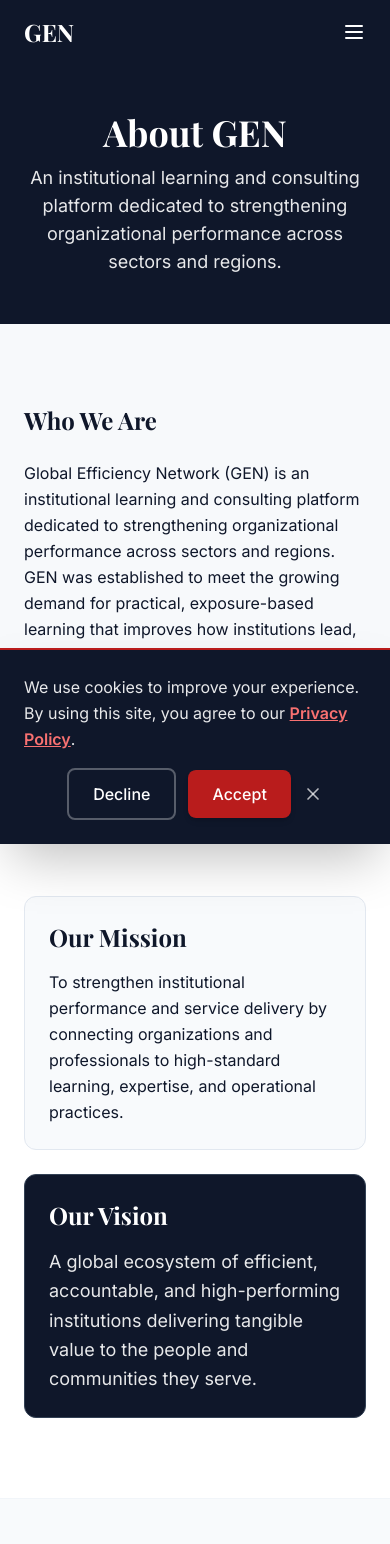
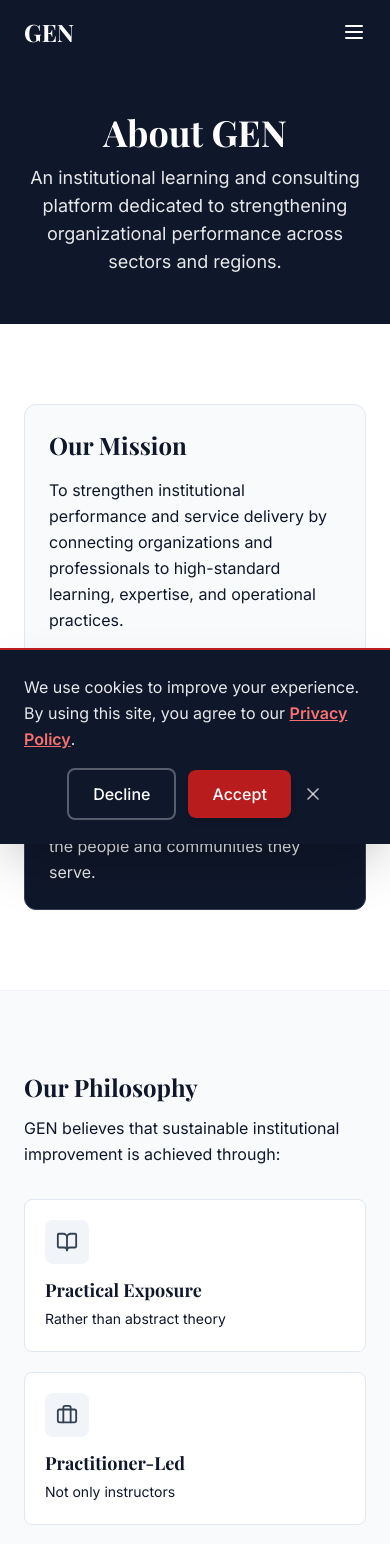
Before and after one commit to gendomainhost-svg/GEN, a Next.js app: page /about in a window 390 px wide. Shown: the top 1544 px of the page. Built offline with nearby package versions, Linux system fonts and the light colour scheme; a web font is replaced by a local one.

Commit message:
Hero subheading closer, nav Contact Us red + remove Partner with us, About remove Who We Are + uniform typography
Made-with: Cursor

```diff
--- a/app/about/page.tsx
+++ b/app/about/page.tsx
@@ -98,32 +98,6 @@ export default function AboutPage() {
         </motion.div>
       </Section>
 
-      {/* Who We Are */}
-      <Section className="py-16 md:py-20 bg-primary-50/50">
-        <motion.div
-          initial={{ opacity: 0, y: 20 }}
-          whileInView={{ opacity: 1, y: 0 }}
-          viewport={{ once: true }}
-          transition={{ duration: 0.6 }}
-          className="max-w-3xl mx-auto"
-        >
-          <h2 className="font-serif text-2xl md:text-3xl font-bold text-primary-900 mb-6">
-            Who We Are
-          </h2>
-          <p className="text-secondary-DEFAULT leading-relaxed mb-4">
-            Global Efficiency Network (GEN) is an institutional learning and
-            consulting platform dedicated to strengthening organizational
-            performance across sectors and regions. GEN was established to meet
-            the growing demand for practical, exposure-based learning that
-            improves how institutions lead, operate, and deliver services.
-          </p>
-          <p className="text-secondary-DEFAULT leading-relaxed">
-            While GEN originates from the United States, its work is global in
-            outlook and application.
-          </p>
-        </motion.div>
-      </Section>
-
       {/* Mission & Vision */}
       <Section className="py-16 md:py-20 bg-white border-b border-primary-100">
         <div className="max-w-5xl mx-auto">
@@ -138,7 +112,7 @@ export default function AboutPage() {
               <h2 className="font-serif text-2xl md:text-3xl font-bold text-primary-900 mb-4">
                 Our Mission
               </h2>
-              <p className="text-secondary-DEFAULT leading-relaxed">
+              <p className="text-secondary-DEFAULT text-base md:text-lg leading-relaxed">
                 To strengthen institutional performance and service delivery by
                 connecting organizations and professionals to high-standard
                 learning, expertise, and operational practices.
@@ -151,10 +125,10 @@ export default function AboutPage() {
               transition={{ duration: 0.5, delay: 0.1 }}
               className="bg-primary-900 text-white rounded-xl p-6 md:p-8 border border-primary-700"
             >
-              <h2 className="font-serif text-2xl md:text-3xl font-bold mb-4">
+              <h2 className="font-serif text-2xl md:text-3xl font-bold text-white mb-4">
                 Our Vision
               </h2>
-              <p className="text-white/90 leading-relaxed text-lg">
+              <p className="text-white/90 text-base md:text-lg leading-relaxed">
                 A global ecosystem of efficient, accountable, and high-performing
                 institutions delivering tangible value to the people and
                 communities they serve.
@@ -172,12 +146,12 @@ export default function AboutPage() {
             whileInView={{ opacity: 1, y: 0 }}
             viewport={{ once: true }}
             transition={{ duration: 0.5 }}
-            className="mb-10"
+            className="mb-8"
           >
-            <h2 className="font-serif text-2xl md:text-3xl font-bold text-primary-900 mb-2">
+            <h2 className="font-serif text-2xl md:text-3xl font-bold text-primary-900 mb-3">
               Our Philosophy
             </h2>
-            <p className="text-secondary-DEFAULT max-w-2xl">
+            <p className="text-secondary-DEFAULT text-base md:text-lg max-w-2xl leading-relaxed">
               GEN believes that sustainable institutional improvement is achieved through:
             </p>
           </motion.div>
@@ -199,7 +173,7 @@ export default function AboutPage() {
                   <h3 className="font-serif text-lg font-bold text-primary-900 mb-1">
                     {value.title}
                   </h3>
-                  <p className="text-secondary-DEFAULT text-sm">
+                  <p className="text-secondary-DEFAULT text-sm leading-relaxed">
                     {value.description}
                   </p>
                 </motion.div>
@@ -235,10 +209,10 @@ export default function AboutPage() {
                     {member.placeholder}
                   </span>
                 </div>
-                <h3 className="font-serif text-lg font-bold text-primary-900 mb-0.5">
+                <h3 className="font-serif text-lg font-bold text-primary-900 mb-1">
                   {member.name}
                 </h3>
-                <p className="text-accent-700 font-semibold text-sm mb-2">
+                <p className="text-primary-700 font-semibold text-sm mb-2">
                   {member.title}
                 </p>
                 <p className="text-secondary-DEFAULT text-sm leading-relaxed">
@@ -266,12 +240,12 @@ export default function AboutPage() {
             whileInView={{ opacity: 1, y: 0 }}
             viewport={{ once: true }}
             transition={{ duration: 0.5 }}
-            className="mb-10"
+            className="mb-8"
           >
             <h2 className="font-serif text-2xl md:text-3xl font-bold text-primary-900 mb-3">
               Why the United States
             </h2>
-            <p className="text-secondary-DEFAULT max-w-2xl">
+            <p className="text-secondary-DEFAULT text-base md:text-lg max-w-2xl leading-relaxed">
               The United States offers one of the world&apos;s most advanced ecosystems
               for public administration, service delivery, innovation, and
               organizational management.
@@ -287,10 +261,10 @@ export default function AboutPage() {
                 transition={{ delay: index * 0.08 }}
                 className="bg-primary-50/80 rounded-lg p-6 border border-primary-200 hover:border-primary-300 transition-colors"
               >
-                <div className="w-12 h-12 bg-accent-100 rounded-lg flex items-center justify-center mb-3">
-                  <Target className="text-accent-700" size={24} />
+                <div className="w-12 h-12 bg-primary-100 rounded-lg flex items-center justify-center mb-3">
+                  <Target className="text-primary-700" size={24} />
                 </div>
-                <h3 className="font-serif text-xl font-bold text-primary-900 mb-2">
+                <h3 className="font-serif text-lg font-bold text-primary-900 mb-2">
                   {item.title}
                 </h3>
                 <p className="text-secondary-DEFAULT text-sm leading-relaxed">
@@ -303,7 +277,7 @@ export default function AboutPage() {
             initial={{ opacity: 0 }}
             whileInView={{ opacity: 1 }}
             viewport={{ once: true }}
-            className="mt-8 text-secondary-DEFAULT text-sm"
+            className="mt-8 text-secondary-DEFAULT text-sm leading-relaxed"
           >
             GEN also deploys U.S.-based expertise globally when programs are
             delivered outside the United States.
--- a/components/Hero.tsx
+++ b/components/Hero.tsx
@@ -89,7 +89,7 @@ export default function Hero() {
         >
           <motion.h1
             variants={itemVariants}
-            className="font-serif text-3xl md:text-4xl lg:text-5xl xl:text-6xl font-bold text-white mb-4 leading-tight"
+            className="font-serif text-3xl md:text-4xl lg:text-5xl xl:text-6xl font-bold text-white mb-1 leading-tight"
           >
             Global Efficiency Network
           </motion.h1>
--- a/components/Navbar.tsx
+++ b/components/Navbar.tsx
@@ -11,7 +11,7 @@ const navLinks = [
   { name: "Experience", href: "/experience" },
   { name: "Consulting", href: "/consulting" },
   { name: "About", href: "/about" },
-  { name: "Contact", href: "/contact" },
+  { name: "Contact Us", href: "/contact", highlight: true },
 ];
 
 export default function Navbar() {
@@ -50,17 +50,15 @@ export default function Navbar() {
               <Link
                 key={link.name}
                 href={link.href}
-                className="text-white/90 hover:text-white transition-colors text-sm font-medium"
+                className={`transition-colors text-sm font-medium ${
+                  link.highlight
+                    ? "text-red-500 hover:text-red-400 font-semibold"
+                    : "text-white/90 hover:text-white"
+                }`}
               >
                 {link.name}
               </Link>
             ))}
-            <Link
-              href="#contact"
-              className="bg-accent-700 hover:bg-accent-600 text-white px-6 py-2 rounded-lg font-medium transition-all hover:shadow-lg hover:scale-105 shadow-md"
-            >
-              Partner With Us
-            </Link>
           </div>
 
           {/* Mobile Menu Button */}
@@ -86,19 +84,16 @@ export default function Navbar() {
                 <Link
                   key={link.name}
                   href={link.href}
-                  className="block text-white/90 hover:text-white transition-colors"
+                  className={`block transition-colors ${
+                    link.highlight
+                      ? "text-red-500 hover:text-red-400 font-semibold"
+                      : "text-white/90 hover:text-white"
+                  }`}
                   onClick={() => setIsMobileMenuOpen(false)}
                 >
                   {link.name}
                 </Link>
               ))}
-              <Link
-                href="#contact"
-                className="block bg-accent-700 hover:bg-accent-600 text-white px-6 py-2 rounded-lg font-medium text-center transition-all shadow-md"
-                onClick={() => setIsMobileMenuOpen(false)}
-              >
-                Partner With Us
-              </Link>
             </motion.div>
           )}
         </AnimatePresence>
```
